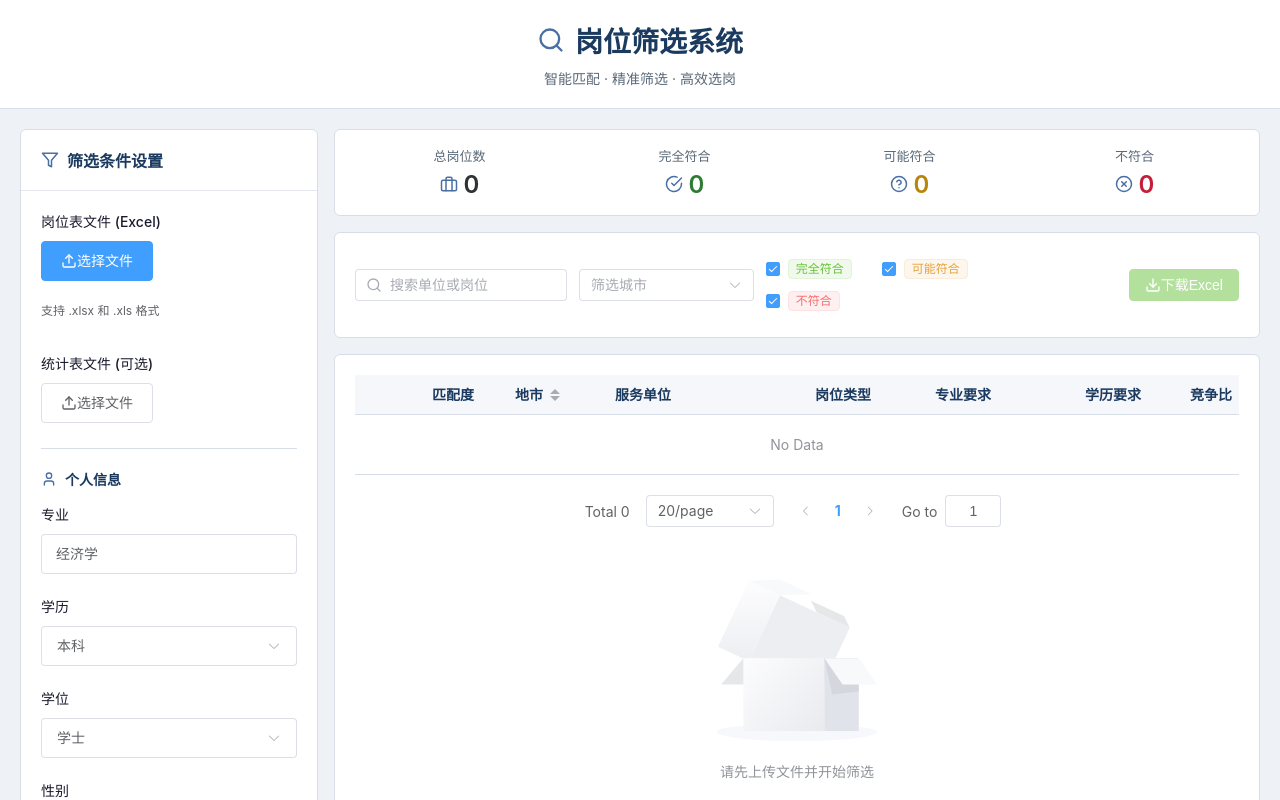
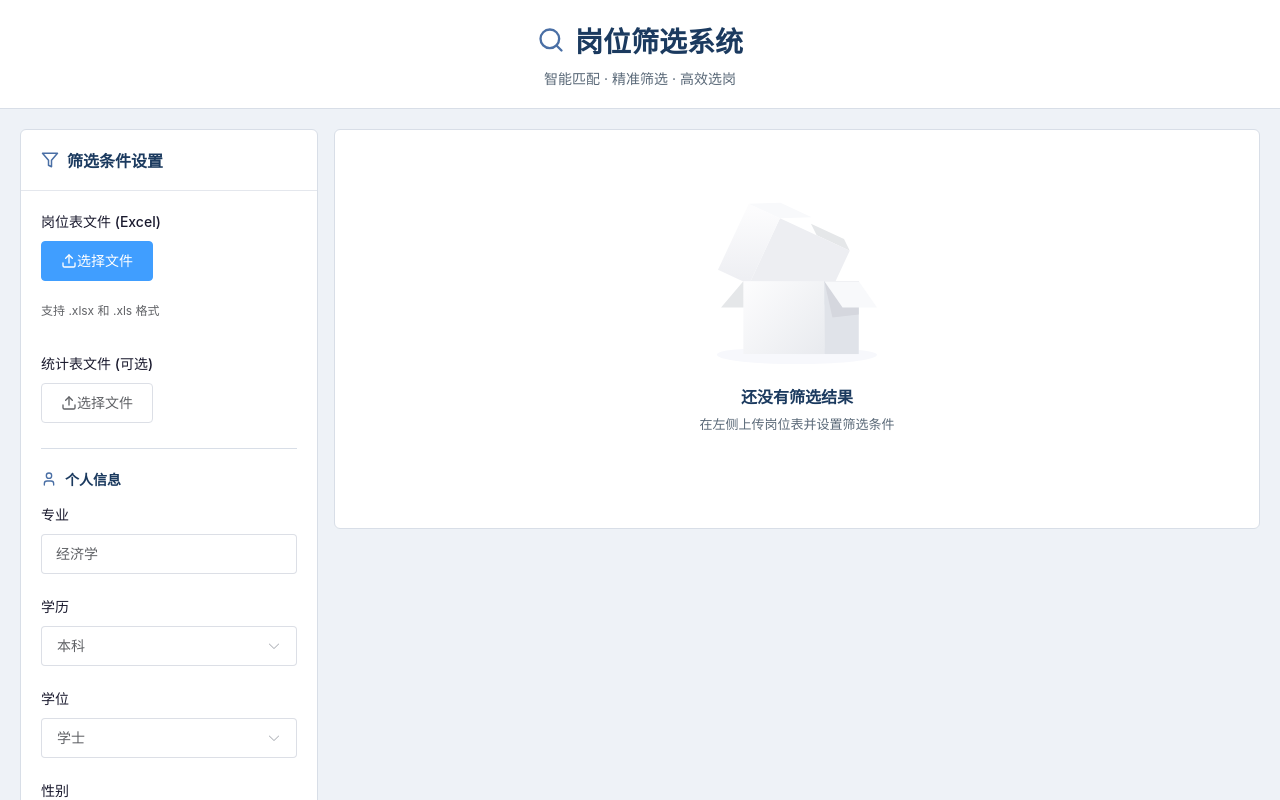
Before and after one commit to qrx-joe/JobMatch, a Vue app in the folder webapp/frontend/: page / in a window 1280 px wide. Shown: the top 800 px of the page. Built offline with nearby package versions, Linux system fonts and the light colour scheme.

Commit message:
优化用户体验：添加成功/失败提示消息、优化空状态显示、显示文件名

```diff
--- a/webapp/frontend/src/App.vue
+++ b/webapp/frontend/src/App.vue
@@ -47,6 +47,7 @@
 
 <script setup>
 import { ref, computed, onMounted } from 'vue'
+import { ElMessage } from 'element-plus'
 import * as XLSX from 'xlsx'
 import { uploadAndFilter } from './services/api'
 import FilterPanel from './components/FilterPanel.vue'
@@ -109,10 +110,15 @@ onMounted(() => {
   }
 })
 
-const handleFilter = async (formData) => {
+const currentFileName = ref('')
+
+const handleFilter = async (formData, fileInfo = {}) => {
   loading.value = true
   parsing.value = true
-  parsingText.value = '正在读取Excel文件...'
+  currentFileName.value = fileInfo.jobFileName || ''
+  parsingText.value = currentFileName.value
+    ? `正在解析：${currentFileName.value}`
+    : '正在读取Excel文件...'
 
   // 给UI一个渲染机会，再开始阻塞解析
   await new Promise(resolve => setTimeout(resolve, 50))
@@ -131,13 +137,27 @@ const handleFilter = async (formData) => {
 
     saveResult(jobs.value, stats.value)
 
+    const summary = `筛选完成：共${response.total}个岗位，完全符合${response.perfect}个，可能符合${response.partial}个`
+    ElMessage.success({ message: summary, duration: 4000 })
+
   } catch (error) {
     console.error('筛选失败:', error)
     const detail = error?.message || String(error)
-    alert(`筛选失败：${detail}`)
+
+    let friendlyMsg = detail
+    if (detail.includes('无法识别') || detail.includes('表头')) {
+      friendlyMsg = '无法识别Excel文件的表头，请检查文件格式是否包含岗位名称、单位名称等必要列'
+    } else if (detail.includes('请选择')) {
+      friendlyMsg = detail
+    } else if (detail.includes('format') || detail.includes('格式')) {
+      friendlyMsg = '文件格式不支持，请上传 .xlsx 或 .xls 格式的Excel文件'
+    }
+
+    ElMessage.error({ message: friendlyMsg, duration: 6000, showClose: true })
   } finally {
     loading.value = false
     parsing.value = false
+    currentFileName.value = ''
   }
 }
 
--- a/webapp/frontend/src/components/FilterPanel.vue
+++ b/webapp/frontend/src/components/FilterPanel.vue
@@ -367,7 +367,9 @@ const submit = () => {
   formData.append('household_strict', form.household_strict)
 
   saveProfile()
-  emit('filter', formData)
+  emit('filter', formData, {
+    jobFileName: jobFileList.value[0]?.name || ''
+  })
 }
 </script>
 
--- a/webapp/frontend/src/components/ResultPanel.vue
+++ b/webapp/frontend/src/components/ResultPanel.vue
@@ -1,7 +1,7 @@
 <template>
   <div class="result-panel">
     <!-- 统计卡片 -->
-    <el-card class="stats-card" shadow="never">
+    <el-card class="stats-card" shadow="never" v-if="hasJobs">
       <el-row :gutter="16">
         <el-col :span="6">
           <el-statistic title="总岗位数" :value="stats.total">
@@ -35,7 +35,7 @@
     </el-card>
 
     <!-- 操作栏 -->
-    <el-card class="toolbar-card" shadow="never">
+    <el-card class="toolbar-card" shadow="never" v-if="hasJobs">
       <el-row :gutter="12" align="middle">
         <el-col :span="6">
           <el-input
@@ -80,7 +80,7 @@
           </el-checkbox-group>
         </el-col>
         <el-col :span="5" style="text-align: right">
-          <el-button type="success" @click="$emit('download')" :disabled="!jobs.length">
+          <el-button type="success" @click="$emit('download')" :disabled="!filteredJobs.length">
             <svg xmlns="http://www.w3.org/2000/svg" width="16" height="16" viewBox="0 0 24 24" fill="none" stroke="currentColor" stroke-width="2" stroke-linecap="round" stroke-linejoin="round"><path d="M21 15v4a2 2 0 0 1-2 2H5a2 2 0 0 1-2-2v-4"/><polyline points="7 10 12 15 17 10"/><line x1="12" x2="12" y1="15" y2="3"/></svg>
             下载Excel
           </el-button>
@@ -91,6 +91,7 @@
     <!-- 岗位列表 -->
     <el-card class="jobs-card" shadow="never" v-loading="loading">
       <el-table
+        v-if="hasJobs && paginatedJobs.length"
         :data="paginatedJobs"
         style="width: 100%"
         stripe
@@ -206,6 +207,7 @@
 
       <!-- 分页 -->
       <el-pagination
+        v-if="hasJobs && filteredJobs.length > pageSize"
         v-model:current-page="currentPage"
         v-model:page-size="pageSize"
         :page-sizes="[10, 20, 50, 100]"
@@ -214,8 +216,28 @@
         class="pagination"
       />
 
-      <!-- 空状态 -->
-      <el-empty v-if="!jobs.length && !loading" description="请先上传文件并开始筛选" />
+      <!-- 空状态：从未筛选 -->
+      <el-empty v-if="!hasJobs && !loading">
+        <template #description>
+          <div class="empty-desc">
+            <p class="empty-title">还没有筛选结果</p>
+            <p class="empty-tip">在左侧上传岗位表并设置筛选条件</p>
+          </div>
+        </template>
+      </el-empty>
+
+      <!-- 空状态：被过滤筛光 -->
+      <div v-if="hasJobs && !paginatedJobs.length && !loading" class="empty-filtered">
+        <el-empty description="当前筛选条件下无岗位" />
+        <div class="empty-suggestions">
+          <p>尝试以下操作：</p>
+          <ul>
+            <li>勾选更多匹配级别（如"不符合"）</li>
+            <li>扩大城市选择范围</li>
+            <li>清空搜索关键词</li>
+          </ul>
+        </div>
+      </div>
     </el-card>
   </div>
 </template>
@@ -236,6 +258,8 @@ const filterLevels = ref(['完全符合', '可能符合', '不符合'])
 const filterCities = ref([])
 const currentPage = ref(1)
 const pageSize = ref(20)
+
+const hasJobs = computed(() => props.jobs && props.jobs.length > 0)
 
 const availableCities = computed(() => {
   const cities = new Set(props.jobs.map(job => job.sheet_name).filter(Boolean))
@@ -407,4 +431,50 @@ const handleRowClick = (row) => {
   --el-button-bg-color: #2E7D32;
   --el-button-border-color: #2E7D32;
 }
+
+.empty-desc {
+  text-align: center;
+}
+
+.empty-title {
+  font-size: 16px;
+  font-weight: 600;
+  color: #1B3A5F;
+  margin: 0 0 6px;
+}
+
+.empty-tip {
+  font-size: 13px;
+  color: #5A6978;
+  margin: 0;
+}
+
+.empty-filtered {
+  text-align: center;
+  padding: 20px 0 40px;
+}
+
+.empty-suggestions {
+  display: inline-block;
+  text-align: left;
+  background: #F5F7FA;
+  border-radius: 6px;
+  padding: 16px 24px;
+  margin-top: 10px;
+}
+
+.empty-suggestions p {
+  font-size: 14px;
+  font-weight: 600;
+  color: #1B3A5F;
+  margin: 0 0 10px;
+}
+
+.empty-suggestions ul {
+  margin: 0;
+  padding-left: 18px;
+  color: #5A6978;
+  font-size: 13px;
+  line-height: 1.8;
+}
 </style>
```
